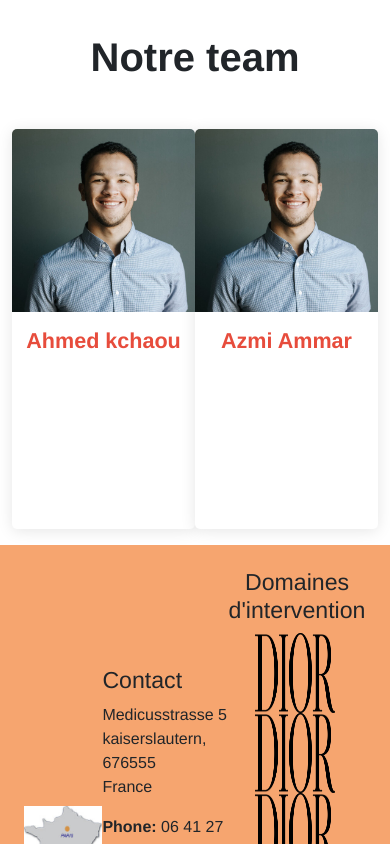
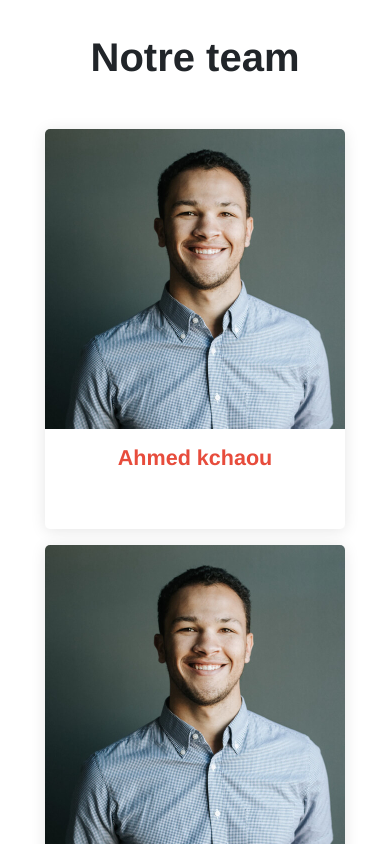
Before and after one commit to KchaouYassine/ubibat, a Vue app: page / in a window 390 px wide. Shown: the part 4700-5544 px from the top of the page. Built offline with nearby package versions, Linux system fonts and the light colour scheme.

Commit message:
Responsive Team  section

```diff
--- a/src/sections/TeamSection.vue
+++ b/src/sections/TeamSection.vue
@@ -2,7 +2,7 @@
   <!-- prettier-ignore -->
   <div class="team container">
       <h1 class="sectionTitle fw-bold my-5">Notre team</h1>
-       <div class="d-flex justify-content-around align-items-center">
+      <div class="d-flex justify-content-around align-items-center flex-wrap">
         <TeamCard :name="ahmedInfos.name" :email="ahmedInfos.email" :phoneNumber="ahmedInfos.phoneNumber" :linkedIn="ahmedInfos.linkedIn" :imgPath="ahmedInfos.imgPath" />
         <TeamCard :name="azmiInfos.name" :email="azmiInfos.email" :phoneNumber="azmiInfos.phoneNumber" :linkedIn="azmiInfos.linkedIn" :imgPath="azmiInfos.imgPath" />
       </div>
```
